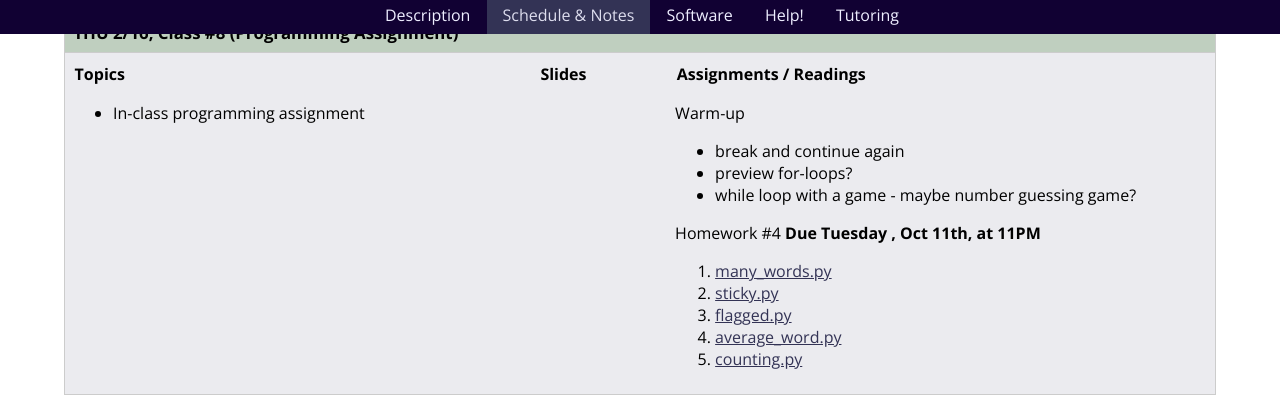
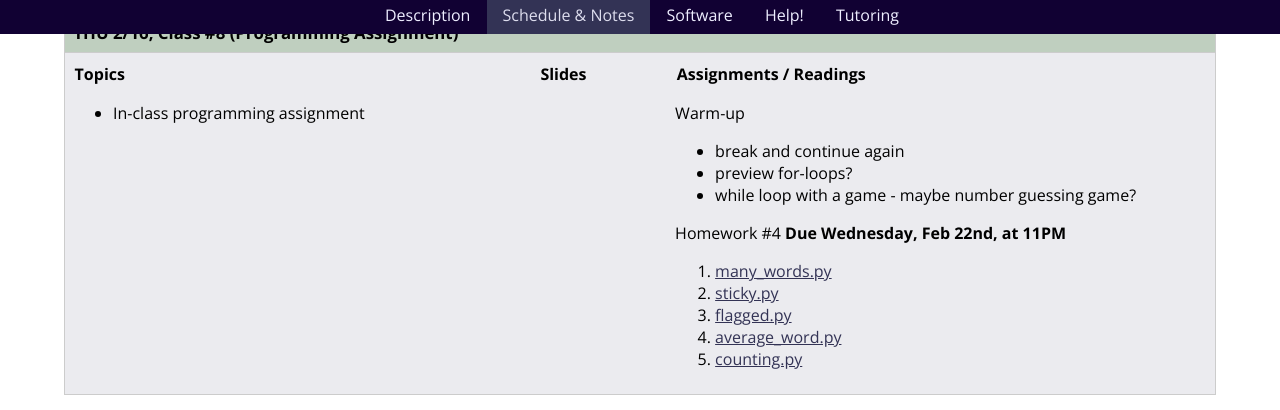
Before and after one commit to foureyes/csci-ua.0002-spring2017-002-008, a Jekyll site: the page built from schedule.markdown, in a window 1280 px wide and 900 px high, scrolled down 3475 px. Shown: the top 410 px of the window. Built offline with Jekyll 4.4.1, drawn with Linux system fonts in a browser that asks for light colours.

Commit message:
add hw materials

```diff
--- a/_includes/classes/08/materials.markdown
+++ b/_includes/classes/08/materials.markdown
@@ -25,7 +25,7 @@ Warm-up
 * preview for-loops?
 * while loop with a game - maybe number guessing game?
 
-Homework #4 __Due Tuesday , Oct 11th, at 11PM__
+Homework #4 __Due Wednesday, Feb 22nd, at 11PM__
 
 1. [many_words.py](homework/hw04/many_words.py)
 2. [sticky.py](homework/hw04/sticky.py)
```
Also changed, not shown: 1 other file.
